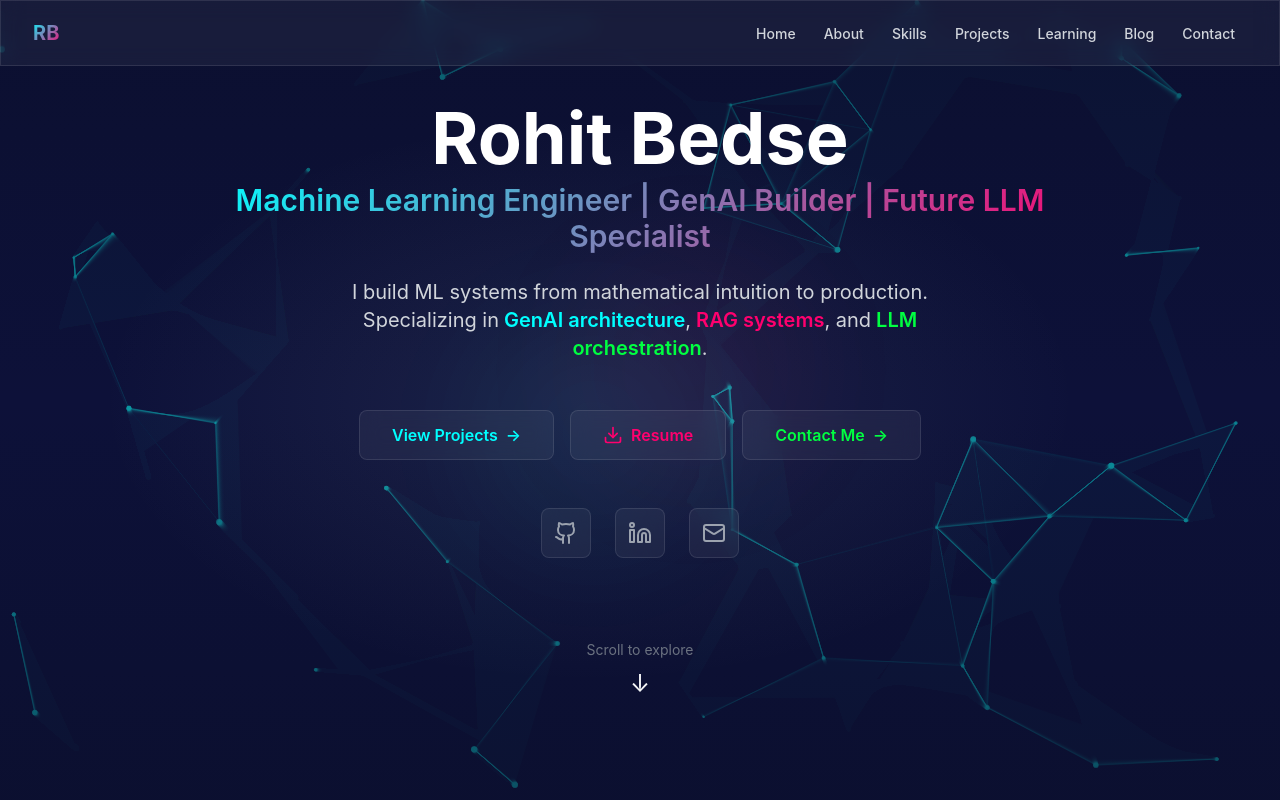
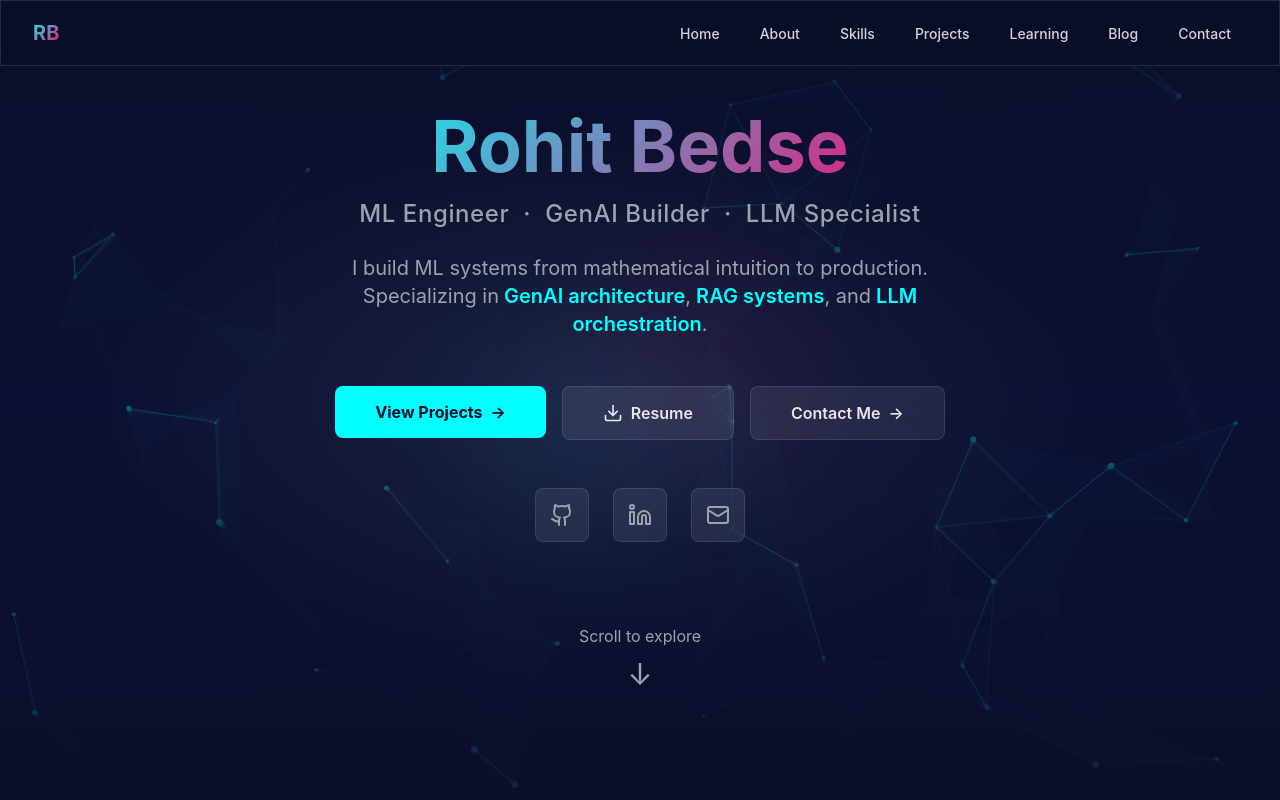
Before and after one commit to rohitbedse/portfolio, a Next.js app: page / in a window 1280 px wide. Shown: the top 800 px of the page. Built offline with nearby package versions, Linux system fonts and the light colour scheme.

Commit message:
new update

```diff
--- a/src/app/globals.css
+++ b/src/app/globals.css
@@ -39,9 +39,15 @@ body {
 
 /* Glassmorphism */
 .glass {
-  background: rgba(255, 255, 255, 0.05);
-  backdrop-filter: blur(10px);
+  background: rgba(255, 255, 255, 0.08);
+  backdrop-filter: blur(12px);
   border: 1px solid rgba(255, 255, 255, 0.1);
+}
+
+.glass-strong {
+  background: rgba(10, 14, 39, 0.85);
+  backdrop-filter: blur(16px);
+  border: 1px solid rgba(255, 255, 255, 0.12);
 }
 
 /* Neon glow */
--- a/src/app/page.tsx
+++ b/src/app/page.tsx
@@ -39,31 +39,31 @@ export default function Home() {
         >
           {/* Main heading */}
           <motion.div variants={itemVariants} className="mb-6">
-            <h1 className="text-6xl md:text-7xl font-bold mb-2">
-              <span className="block text-white">Rohit Bedse</span>
+            <h1 className="text-6xl md:text-7xl font-bold mb-4">
+              <span className="block gradient-text">Rohit Bedse</span>
             </h1>
-            <h2 className="text-2xl md:text-3xl gradient-text font-semibold">
-              Machine Learning Engineer | GenAI Builder | Future LLM Specialist
+            <h2 className="text-xl md:text-2xl text-gray-400 font-medium tracking-wide">
+              ML Engineer &nbsp;·&nbsp; GenAI Builder &nbsp;·&nbsp; LLM Specialist
             </h2>
           </motion.div>
 
-          {/* Subtitle with typewriter effect */}
+          {/* Subtitle */}
           <motion.p
             variants={itemVariants}
-            className="text-lg md:text-xl text-gray-300 max-w-2xl mx-auto mb-12 leading-relaxed"
+            className="text-lg md:text-xl text-gray-400 max-w-2xl mx-auto mb-12 leading-relaxed"
           >
             I build ML systems from mathematical intuition to production. Specializing in
             <span className="text-neon-cyan font-semibold"> GenAI architecture</span>,
-            <span className="text-neon-pink font-semibold"> RAG systems</span>, and
-            <span className="text-neon-green font-semibold"> LLM orchestration</span>.
+            <span className="text-neon-cyan font-semibold"> RAG systems</span>, and
+            <span className="text-neon-cyan font-semibold"> LLM orchestration</span>.
           </motion.p>
 
           {/* CTA Buttons */}
           <motion.div variants={itemVariants} className="flex flex-col sm:flex-row gap-4 justify-center mb-12">
             <Link href="/projects">
               <motion.button
-                className="px-8 py-3 rounded-lg glass border border-neon-cyan text-neon-cyan font-semibold hover:neon-glow transition-all duration-300 flex items-center justify-center gap-2 group"
-                whileHover={{ scale: 1.05, boxShadow: '0 0 20px rgba(0, 255, 255, 0.5)' }}
+                className="px-10 py-3.5 rounded-lg bg-neon-cyan text-dark-bg font-bold hover:shadow-[0_0_30px_rgba(0,255,255,0.4)] transition-all duration-300 flex items-center justify-center gap-2 group"
+                whileHover={{ scale: 1.05 }}
                 whileTap={{ scale: 0.95 }}
               >
                 View Projects
@@ -73,8 +73,8 @@ export default function Home() {
 
             <a href="#" download>
               <motion.button
-                className="px-8 py-3 rounded-lg glass border border-neon-pink text-neon-pink font-semibold hover:neon-glow-pink transition-all duration-300 flex items-center justify-center gap-2 group"
-                whileHover={{ scale: 1.05, boxShadow: '0 0 20px rgba(255, 0, 110, 0.5)' }}
+                className="px-10 py-3.5 rounded-lg glass border border-gray-500 text-gray-200 font-semibold hover:border-neon-cyan hover:text-neon-cyan transition-all duration-300 flex items-center justify-center gap-2 group"
+                whileHover={{ scale: 1.05 }}
                 whileTap={{ scale: 0.95 }}
               >
                 <Download size={20} />
@@ -84,8 +84,8 @@ export default function Home() {
 
             <Link href="/contact">
               <motion.button
-                className="px-8 py-3 rounded-lg glass border border-neon-green text-neon-green font-semibold hover:neon-glow transition-all duration-300 flex items-center justify-center gap-2 group"
-                whileHover={{ scale: 1.05, boxShadow: '0 0 20px rgba(0, 255, 65, 0.5)' }}
+                className="px-10 py-3.5 rounded-lg glass border border-gray-500 text-gray-200 font-semibold hover:border-neon-cyan hover:text-neon-cyan transition-all duration-300 flex items-center justify-center gap-2 group"
+                whileHover={{ scale: 1.05 }}
                 whileTap={{ scale: 0.95 }}
               >
                 Contact Me
@@ -98,7 +98,7 @@ export default function Home() {
           <motion.div variants={itemVariants} className="flex justify-center gap-6">
             <a href="https://github.com" target="_blank" rel="noopener noreferrer">
               <motion.div
-                className="p-3 rounded-lg glass border border-gray-700 text-gray-400 hover:text-neon-cyan cursor-pointer transition-all duration-300"
+                className="p-3.5 rounded-lg glass border border-gray-600 text-gray-400 hover:text-neon-cyan cursor-pointer transition-all duration-300"
                 whileHover={{ scale: 1.1, borderColor: '#00ffff' }}
               >
                 <Github size={24} />
@@ -106,16 +106,16 @@ export default function Home() {
             </a>
             <a href="https://linkedin.com" target="_blank" rel="noopener noreferrer">
               <motion.div
-                className="p-3 rounded-lg glass border border-gray-700 text-gray-400 hover:text-neon-pink cursor-pointer transition-all duration-300"
-                whileHover={{ scale: 1.1, borderColor: '#ff006e' }}
+                className="p-3.5 rounded-lg glass border border-gray-600 text-gray-400 hover:text-neon-cyan cursor-pointer transition-all duration-300"
+                whileHover={{ scale: 1.1, borderColor: '#00ffff' }}
               >
                 <Linkedin size={24} />
               </motion.div>
             </a>
             <a href="mailto:contact@example.com">
               <motion.div
-                className="p-3 rounded-lg glass border border-gray-700 text-gray-400 hover:text-neon-green cursor-pointer transition-all duration-300"
-                whileHover={{ scale: 1.1, borderColor: '#00ff41' }}
+                className="p-3.5 rounded-lg glass border border-gray-600 text-gray-400 hover:text-neon-cyan cursor-pointer transition-all duration-300"
+                whileHover={{ scale: 1.1, borderColor: '#00ffff' }}
               >
                 <Mail size={24} />
               </motion.div>
@@ -128,8 +128,8 @@ export default function Home() {
             transition={{ duration: 2, repeat: Infinity }}
             className="mt-20"
           >
-            <div className="text-gray-500 text-sm">Scroll to explore</div>
-            <div className="text-2xl mt-2">↓</div>
+            <div className="text-gray-400 text-base">Scroll to explore</div>
+            <div className="text-3xl mt-2 text-gray-400">↓</div>
           </motion.div>
         </motion.div>
       </div>
--- a/src/components/HeroBackground.tsx
+++ b/src/components/HeroBackground.tsx
@@ -73,7 +73,7 @@ export default function HeroBackground() {
           const distance = Math.sqrt(dx * dx + dy * dy)
 
           if (distance < 150) {
-            ctx.strokeStyle = `rgba(0, 255, 255, ${(1 - distance / 150) * 0.3})`
+            ctx.strokeStyle = `rgba(0, 255, 255, ${(1 - distance / 150) * 0.15})`
             ctx.lineWidth = 1
             ctx.beginPath()
             ctx.moveTo(particle.x, particle.y)
@@ -98,12 +98,12 @@ export default function HeroBackground() {
       {/* Canvas for particles */}
       <canvas
         ref={canvasRef}
-        className="absolute inset-0 opacity-60"
+        className="absolute inset-0 opacity-35"
         style={{ mixBlendMode: 'screen' }}
       />
 
       {/* Gradient overlays */}
-      <div className="absolute inset-0 bg-gradient-to-b from-dark-bg via-transparent to-dark-bg opacity-50" />
+      <div className="absolute inset-0 bg-gradient-to-b from-dark-bg via-transparent to-dark-bg opacity-70" />
 
       {/* Animated background gradient */}
       <motion.div
--- a/src/components/Navbar.tsx
+++ b/src/components/Navbar.tsx
@@ -20,7 +20,7 @@ export default function Navbar() {
 
   return (
     <motion.nav
-      className="fixed top-0 z-50 w-full glass border-b border-gray-700"
+      className="fixed top-0 z-50 w-full glass-strong border-b border-gray-700"
       initial={{ y: -100 }}
       animate={{ y: 0 }}
       transition={{ duration: 0.5 }}
@@ -38,11 +38,11 @@ export default function Navbar() {
           </Link>
 
           {/* Desktop Navigation */}
-          <div className="hidden md:flex items-center gap-1">
+          <div className="hidden md:flex items-center gap-2">
             {links.map((link) => (
               <Link key={link.href} href={link.href}>
                 <motion.span
-                  className="px-3 py-2 text-sm font-medium text-gray-300 hover:text-neon-cyan transition-colors"
+                  className="px-4 py-2 text-sm font-medium text-gray-300 hover:text-neon-cyan transition-colors"
                   whileHover={{ scale: 1.05 }}
                 >
                   {link.label}
```
